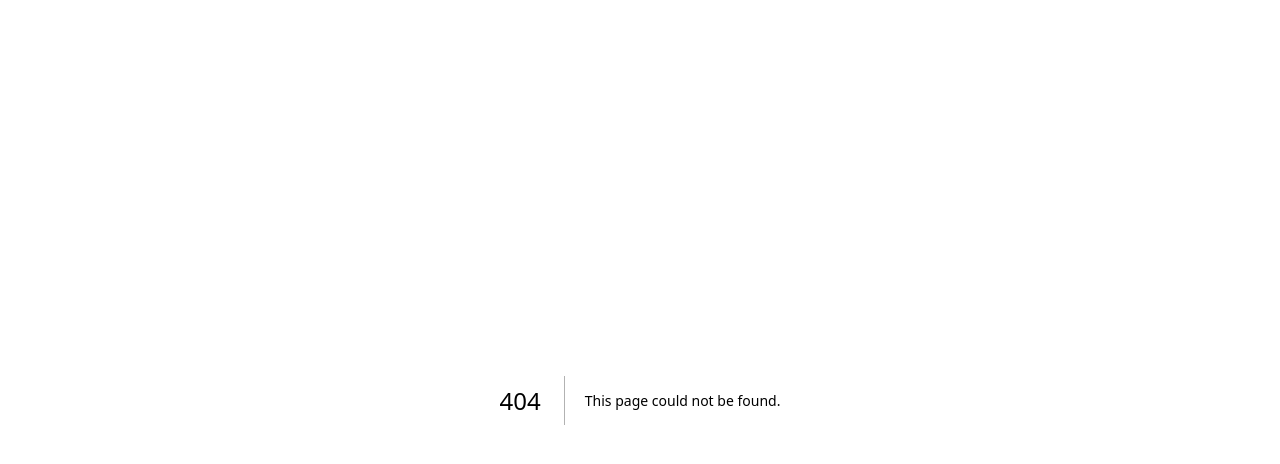
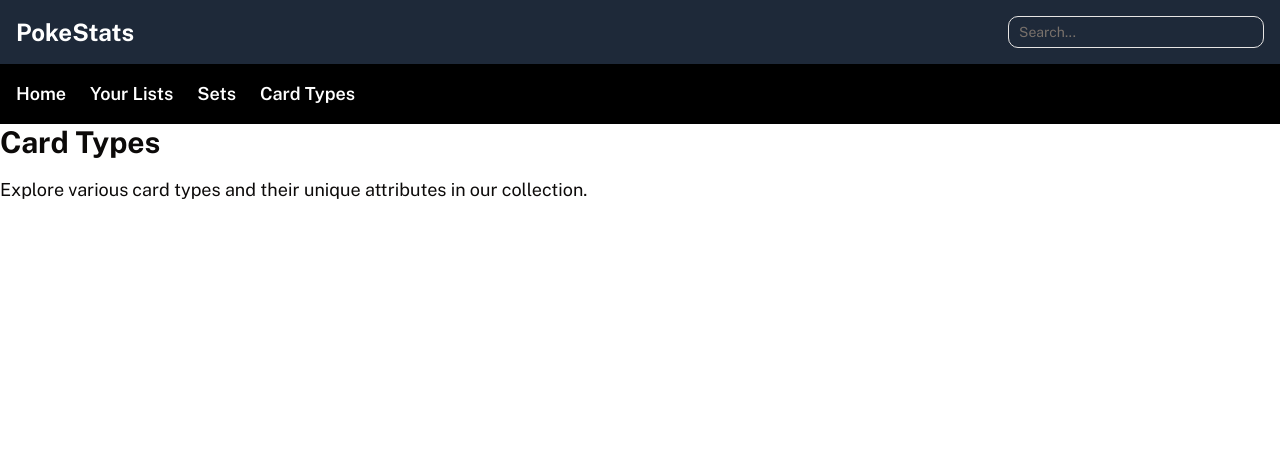
Before and after one commit to Bionic535/PokeStats, a Next.js app: page /card_types in a window 1280 px wide. Before the commit this address had no page. Shown: the top 464 px of the page. Built offline with nearby package versions, Linux system fonts and the light colour scheme.

Commit message:
v1 of header completed

```diff
--- /dev/null
+++ b/app/card_types/page.jsx
@@ -0,0 +1,10 @@
+export default function CardTypePage() {
+  return (
+    <div>
+      <h2 className="text-3xl font-bold mb-4">Card Types</h2>
+      <p className="text-lg">
+        Explore various card types and their unique attributes in our collection.
+      </p>
+    </div>
+  );
+}
--- a/app/layout.tsx
+++ b/app/layout.tsx
@@ -1,7 +1,8 @@
 import type { Metadata } from "next";
 import { Geist, Geist_Mono, Public_Sans } from "next/font/google";
 import "./globals.css";
-
+import Link from "next/link";
+import { Input } from "@/components/ui/input";
 const publicSans = Public_Sans({subsets:['latin'],variable:'--font-sans'});
 
 const geistSans = Geist({
@@ -29,6 +30,30 @@ export default function RootLayout({
       <body
         className={`${geistSans.variable} ${geistMono.variable} antialiased`}
       >
+        <header className="bg-gray-800 text-white p-4 flex">
+          <h1 className="text-2xl font-bold">
+            <Link href="/">PokeStats</Link>
+          </h1>
+          <div className="ml-auto">
+            <Input type="text" placeholder="Search..." className="w-64" />
+          </div>
+        </header>
+        <nav className="bg-black text-white p-4 flex justify-between items-center">
+          <ul className="flex gap-6 text-lg font-semibold">
+              <li>
+                <Link href="/">Home</Link>
+              </li>
+              <li>
+                <Link href="/user_lists">Your Lists</Link>
+              </li>
+              <li>
+                <Link href="/sets">Sets</Link>
+              </li>
+              <li>
+                <Link href="/card_types">Card Types</Link>
+              </li>
+          </ul>
+        </nav>
         {children}
       </body>
     </html>
--- a/app/page.tsx
+++ b/app/page.tsx
@@ -1,5 +1,7 @@
 import { ComponentExample } from "@/components/component-example";
-
 export default function Page() {
-return <ComponentExample />;
+return (
+  <>
+  </>
+);
 }
--- /dev/null
+++ b/app/sets/page.jsx
@@ -0,0 +1,10 @@
+export default function CardSetPage() {
+  return (
+    <div>
+      <h2 className="text-3xl font-bold mb-4">Card Sets</h2>
+      <p className="text-lg">
+        Discover different card sets and their features in our extensive database.
+      </p>
+    </div>
+  );
+}
--- /dev/null
+++ b/app/user_lists/page.jsx
@@ -0,0 +1,10 @@
+export default function UserListPage() {
+  return (
+    <div>
+      <h2 className="text-3xl font-bold mb-4">User Lists</h2>
+      <p className="text-lg">
+        Manage and view your personalized user lists of favorite cards.
+      </p>
+    </div>
+  );
+}
```
